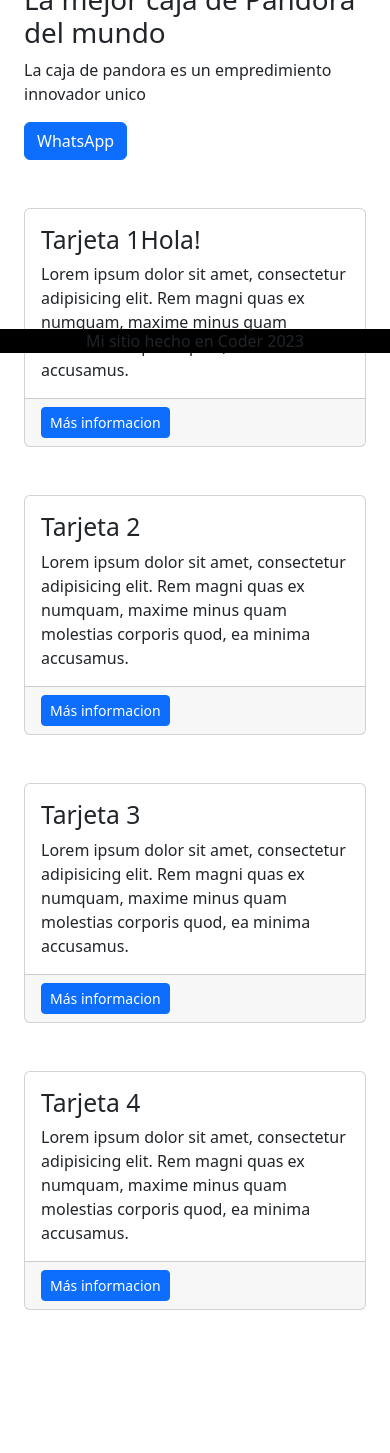
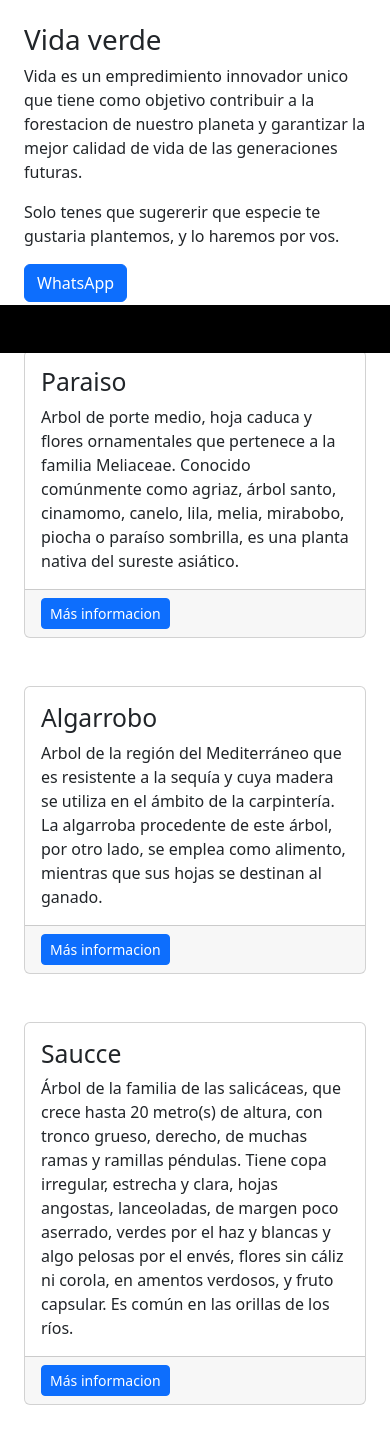
Before and after one commit to 3546515530/Coderhouse-43860, a Django app: page / in a window 390 px wide. Shown: the part 491-1944 px from the top of the page. Before the commit the page ends 1801 px from the top, so only its background shows below. Run offline with Django 4.2, Linux system fonts and the light colour scheme; some libraries are stand-ins or nearby versions.

Commit message:
tercer entrega

```diff
--- a/project/apps/cliente/admin.py
+++ b/project/apps/cliente/admin.py
@@ -1,5 +1,6 @@
 from django.contrib import admin
-from .models import Cliente, Pais
+from .models import Cliente, Pais, Arbol
 # Register your models here.
 admin.site.register(Cliente)
 admin.site.register(Pais)
+admin.site.register(Arbol)
--- a/project/apps/cliente/forms.py
+++ b/project/apps/cliente/forms.py
@@ -4,4 +4,4 @@ from .models import Cliente
 class ClienteForm(forms.ModelForm):
     class Meta:
         model=Cliente
-        fields=["nombre","apellido","nacimiento","pais_origen_id"]
+        fields=["nombre","apellido","nacimiento","pais_origen_id","especie","cantidad"]
--- a/project/apps/cliente/templates/cliente/index.html
+++ b/project/apps/cliente/templates/cliente/index.html
@@ -10,6 +10,8 @@
         <h4>{{cliente.apellido}}</h4>
         <p>{{cliente.nacimiento}}</p>
         <p>{{cliente.pais_origen_id}}</p>
+        <p>{{cliente.especie}}</p>
+        <p>{{cliente.cantidad}}</p>
     {% endfor %}
     <a href="{% url 'Home:home' %}">Ir al menu principal</a>
 {% endblock INDEX_CONTENIDO %}
--- a/project/apps/home/templates/home/base.html
+++ b/project/apps/home/templates/home/base.html
@@ -7,7 +7,7 @@
         <meta name="viewport" content="width=device-width, initial-scale=1, shrink-to-fit=no" />
         <meta name="description" content="" />
         <meta name="author" content="" />
-        <title>AppCoder</title>
+        <title>App - Vida Verde</title>
         <!-- Favicon-->
         <link rel="icon" type="image/x-icon" href=" {% static 'home/assets/favicon.ico' %}" />
         <!-- Core theme CSS (includes Bootstrap)-->
--- a/project/apps/home/templates/home/card.html
+++ b/project/apps/home/templates/home/card.html
@@ -1,9 +1,27 @@
 <div class="col-md-4 mb-5">
     <div class="card h-100">
         <div class="card-body">
-            <h2 class="card-title">{{ card }}{{ saludo }}</h2>
-            <p class="card-text">Lorem ipsum dolor sit amet, consectetur adipisicing elit. Rem magni quas ex numquam, maxime minus quam molestias corporis quod, ea minima accusamus.</p>
+            <h2 class="card-title">Paraiso</h2>
+            <p class="card-text">Arbol de porte medio, hoja caduca y flores ornamentales que pertenece a la familia Meliaceae. Conocido comúnmente como agriaz, árbol santo, cinamomo, canelo, lila, melia, mirabobo, piocha o paraíso sombrilla, es una planta nativa del sureste asiático.</p>
         </div>
         <div class="card-footer"><a class="btn btn-primary btn-sm" href="#!">Más informacion</a></div>
     </div>
 </div>
+<div class="col-md-4 mb-5">
+    <div class="card h-100">
+        <div class="card-body">
+            <h2 class="card-title">Algarrobo</h2>
+            <p class="card-text">Arbol de la región del Mediterráneo que es resistente a la sequía y cuya madera se utiliza en el ámbito de la carpintería. La algarroba procedente de este árbol, por otro lado, se emplea como alimento, mientras que sus hojas se destinan al ganado.</p>
+        </div>
+        <div class="card-footer"><a class="btn btn-primary btn-sm" href="#!">Más informacion</a></div>
+    </div>
+</div>
+<div class="col-md-4 mb-5">
+    <div class="card h-100">
+        <div class="card-body">
+            <h2 class="card-title">Saucce</h2>
+            <p class="card-text">Árbol de la familia de las salicáceas, que crece hasta 20 metro(s) de altura, con tronco grueso, derecho, de muchas ramas y ramillas péndulas. Tiene copa irregular, estrecha y clara, hojas angostas, lanceoladas, de margen poco aserrado, verdes por el haz y blancas y algo pelosas por el envés, flores sin cáliz ni corola, en amentos verdosos, y fruto capsular. Es común en las orillas de los ríos.</p>
+        </div>
+        <div class="card-footer"><a class="btn btn-primary btn-sm" href="#!">Más informacion</a></div>
+    </div>
+</div>
--- a/project/apps/home/templates/home/footer.html
+++ b/project/apps/home/templates/home/footer.html
@@ -1,3 +1,3 @@
 <footer class="bg-black fixed-bottom ">
-    <div class="container px-4 px-lg-5"><p class="m-0 text-center text-green">Mi sitio hecho en Coder 2023</p></div>
+    <div class="container px-4 px-lg-5"><p class="m-0 text-center text-black">Un sitio que contribuye a la forestacion de nuestro planeta</p></div>
 </footer>
--- a/project/apps/home/templates/home/index.html
+++ b/project/apps/home/templates/home/index.html
@@ -10,19 +10,18 @@
 
     <!-- Heading Row-->
         <div class="row gx-4 gx-lg-5 align-items-center my-5">
-            <div class="col-lg-7"><img class="img-fluid rounded mb-4 mb-lg-0" src="https://th.bing.com/th/id/R.1bc1ad6f971e2eca60dd0b1da161df7c?rik=XtNUI3ywEpBlrw&pid=ImgRaw&r=0" alt="..." /></div>
+            <div class="col-lg-7"><img class="img-fluid rounded mb-4 mb-lg-0" src="https://th.bing.com/th/id/OIP.b4tf27M38ARp4AQhpT4YxQHaDt?pid=ImgDet&rs=1" alt="..." /></div>
             <div class="col-lg-5">
-                <h1 class="font-weight-light">La mejor caja de Pandora del mundo</h1>
-                <p>La caja de pandora es un empredimiento innovador unico</p>
+                <h1 class="font-weight-light">Vida verde</h1>
+                <p>Vida es un empredimiento innovador unico que tiene como objetivo contribuir a la forestacion de nuestro planeta y garantizar la mejor calidad de vida de las generaciones futuras.</p>
+                <p>Solo tenes que sugererir que especie te gustaria plantemos, y lo haremos por vos.</p>
                 <a class="btn btn-primary" href="https://wa.me/3546515530" target="_blank">WhatsApp</a>
             </div>
         </div>
     <!-- Content Row-->
         <div class="row gx-4 gx-lg-5">
-            {% include 'home/card.html' with card="Tarjeta 1" saludo="Hola!"%}
-            {% include 'home/card.html' with card="Tarjeta 2"%}
-            {% include 'home/card.html' with card="Tarjeta 3"%}
-            {% include 'home/card.html' with card="Tarjeta 4"%}
+            {% include 'home/card.html' with card="Especie"%}
+
         </div>
 
     {% endblock INDEX_CONTENIDO %}
--- a/project/apps/home/templates/home/navbar.html
+++ b/project/apps/home/templates/home/navbar.html
@@ -1,6 +1,6 @@
 <nav class="navbar navbar-expand-lg navbar-dark bg-dark">
     <div class="container px-5">
-        <a class="navbar-brand" href="#!">La caja de Pandora</a>
+        <a class="navbar-brand" href="#!">Vida verde, plantamos por vos</a>
         <button class="navbar-toggler" type="button" data-bs-toggle="collapse" data-bs-target="#navbarSupportedContent" aria-controls="navbarSupportedContent" aria-expanded="false" aria-label="Toggle navigation"><span class="navbar-toggler-icon"></span></button>
         <div class="collapse navbar-collapse" id="navbarSupportedContent">
             <ul class="navbar-nav ms-auto mb-2 mb-lg-0">
```
Also changed, not shown: project/apps/cliente/models.py (+10 -0 lines), project/apps/cliente/templates/cliente/search.html (+7 -0 lines), project/apps/cliente/views.py (+20 -5 lines), project/db.sqlite3.
